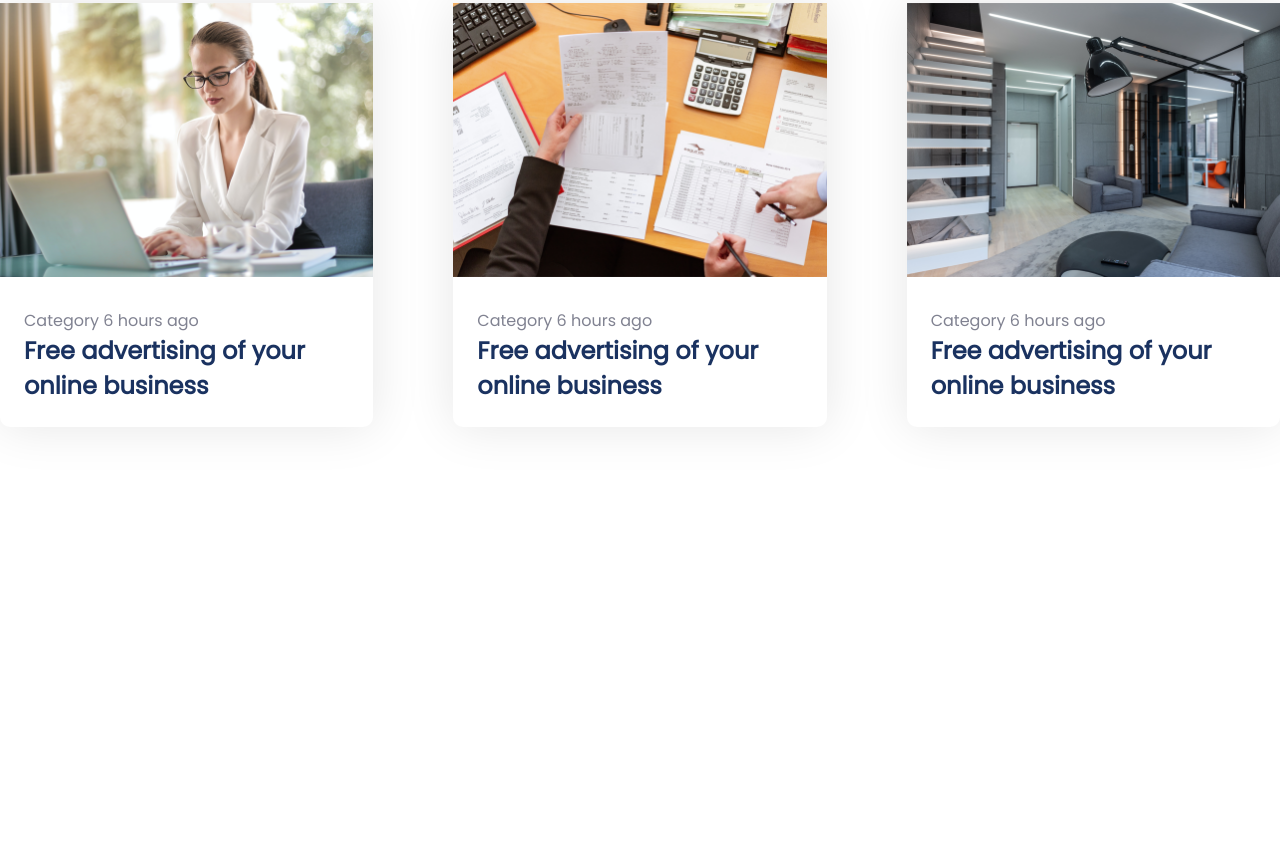
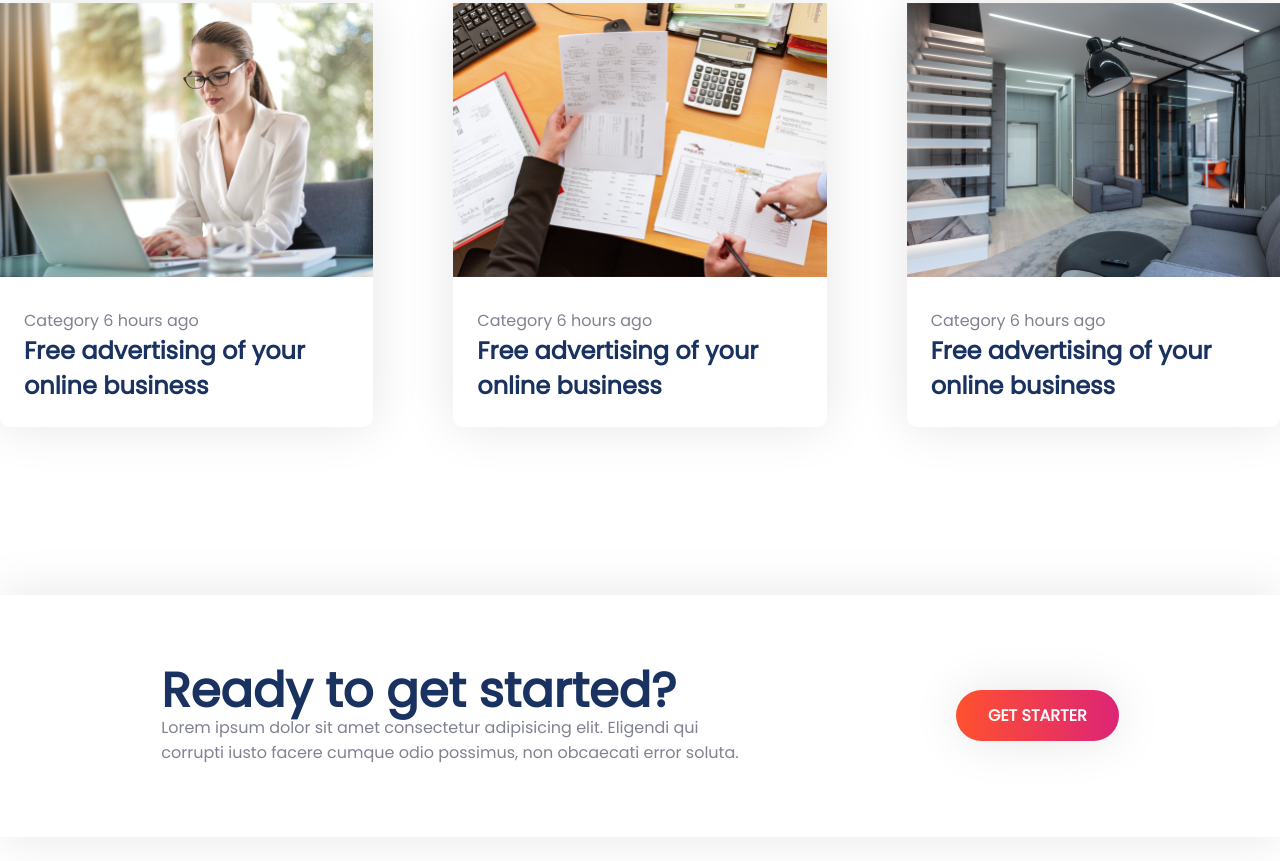
Before and after one commit to christianR15c/digital-marketing-html-css, a plain HTML site: page index.html in a window 1280 px wide. Shown: the part 5862-6723 px from the top of the page. Before the commit the page ends 6433 px from the top, so only its background shows below. Drawn offline with nearby package versions, Linux system fonts and the light colour scheme; files whose address does not match are found by name.

Commit message:
ft: ready section added

```diff
--- a/index.html
+++ b/index.html
@@ -380,6 +380,23 @@
         </section>
         <!-- /closing articles area -->
 
+        <!-- get ready area -->
+        <section class="container mx-auto ready-area py-5">
+            <div class="flex flex-wrap font-poppins btn-shadow sm-px-10">
+                <div class="w-50 py-10">
+                    <h1 class="text-lg sm-text-xl text-dark">Ready to get started?</h1>
+                    <p class="text-gray">Lorem ipsum dolor sit amet consectetur adipisicing elit. Eligendi qui corrupti
+                        iusto facere cumque odio possimus, non obcaecati error soluta.</p>
+                </div>
+                <div class="cols">
+                    <a href="#" class="btn btn-primary bg-gradient btn-shadow text-white  d-block text-center">
+                        <span class="text-uppercase text-sm">Get Starter</span>
+                    </a>
+                </div>
+            </div>
+        </section>
+        <!-- /closing get ready area -->
+
 
 
     </main>
--- a/style.css
+++ b/style.css
@@ -277,6 +277,10 @@ ul {
     .sm-text-xl {
         font-size: 3em;
     }
+
+    .sm-px-10 {
+        padding: 0 3.5rem;
+    }
 }
 
 /* for large screen md(768px) */
@@ -510,6 +514,10 @@ ul {
     border-radius: 10px;
 }
 
+/* ----- /closing recent work area styles ----- */
+
+/* ----- article area ----- */
+
 #site-main .article-area .grid {
     column-gap: 5em;
     row-gap: 3em;
@@ -519,4 +527,13 @@ ul {
     border-radius: 10px;
 }
 
-/* ----- /closing recent work area styles ----- */
+/* ----- /closing article area ----- */
+
+/* ----- ready area ----- */
+#site-main .ready-area .flex {
+    display: flex;
+    justify-content: space-around;
+    align-items: center;
+}
+
+/* ----- /closing ready area ----- */
```
